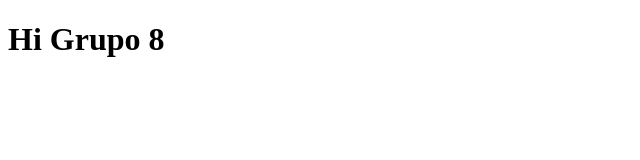
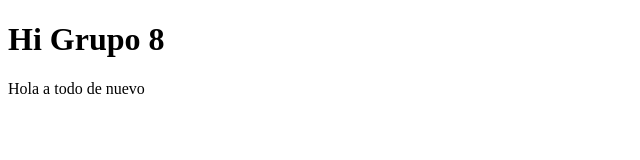
Before and after one commit to cafesit8/g8, a plain HTML site: page index.html in a window 1280 px wide. Shown: the whole page, without its empty margins (0-640 px from the left). Drawn offline with Linux system fonts and the light colour scheme.

Commit message:
Se añadio un <p>

```diff
--- a/index.html
+++ b/index.html
@@ -8,5 +8,6 @@
 </head>
 <body>
     <h1>Hi Grupo 8</h1>
+    <p>Hola a todo de nuevo</p>
 </body>
 </html>
```
